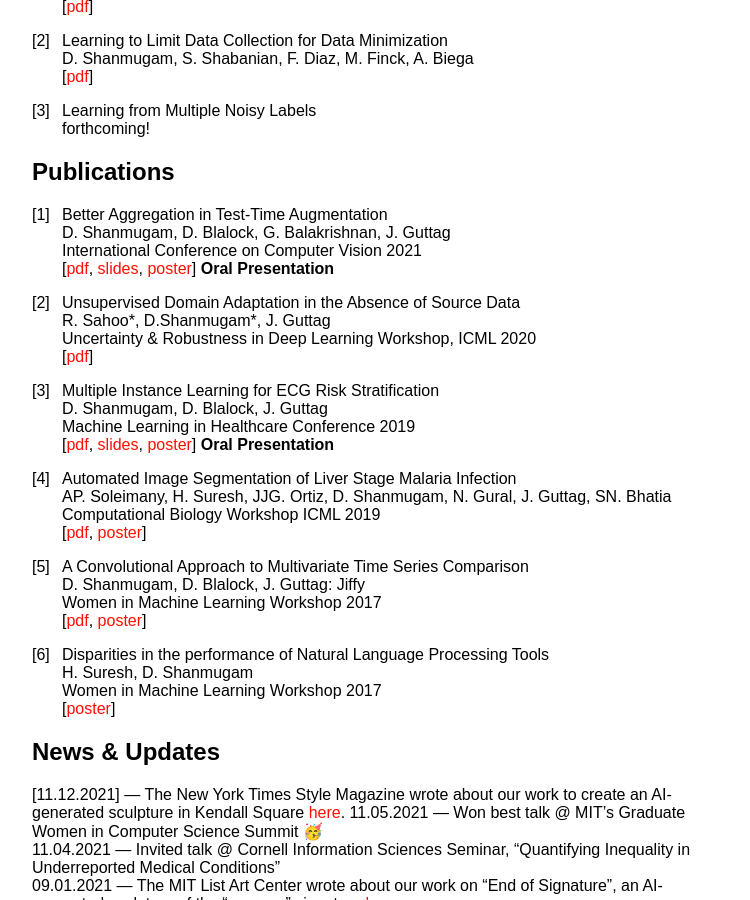
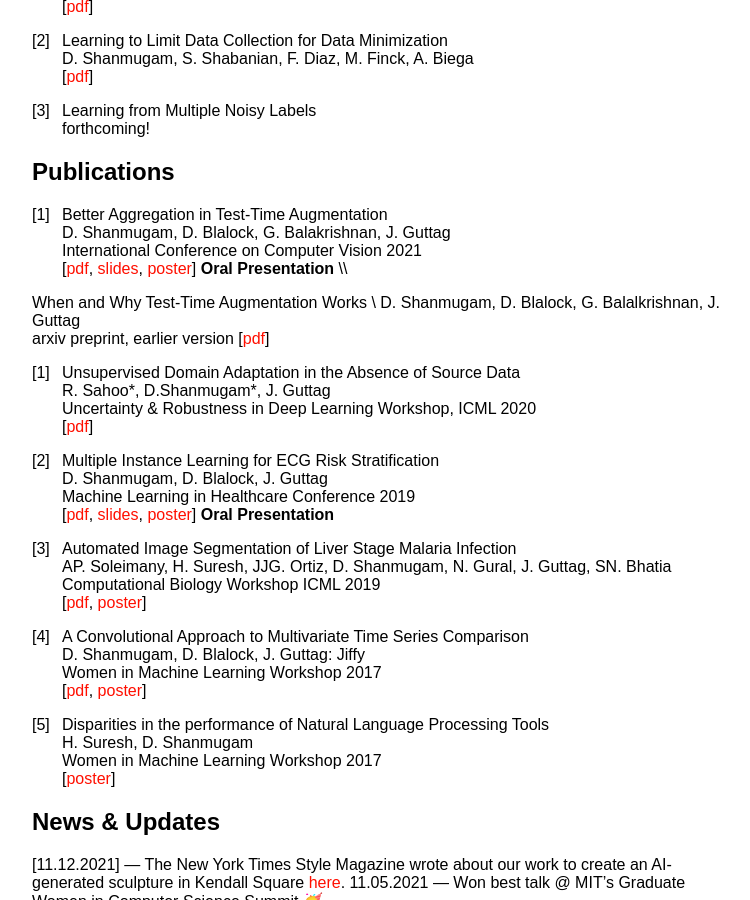
Before and after one commit to dmshanmugam/dmshanmugam.github.io, a Jekyll site: the page built from index.md, in a window 1280 px wide and 900 px high, scrolled down 619 px. Shown: the whole window, without its empty margins (258-1008 px from the left). Built offline with Jekyll 4.4.1, drawn with Linux system fonts in a browser that asks for light colours; our own code applies the rules of GitHub Pages for plain Markdown files.

Commit message:
Adding earlier version of TTA paper

```diff
--- a/index.md
+++ b/index.md
@@ -32,7 +32,14 @@ forthcoming!
 1. Better Aggregation in Test-Time Augmentation \\
 D. Shanmugam, D. Blalock, G. Balakrishnan, J. Guttag \\
 International Conference on Computer Vision 2021 \\
-[[pdf](pdfs/tta_iccv_2021.pdf), [slides](pdfs/tta_iccv_slides.pdf), [poster](pdfs/tta_iccv_poster.pdf)] **Oral Presentation**
+[[pdf](pdfs/tta_iccv_2021.pdf), [slides](pdfs/tta_iccv_slides.pdf), [poster](pdfs/tta_iccv_poster.pdf)] **Oral Presentation** \\\\
+
+When and  Why Test-Time Augmentation Works \\
+D.  Shanmugam, D. Blalock, G. Balalkrishnan, J. Guttag \\
+arxiv preprint, earlier version
+[[pdf](pdfs/when_and_why.pdf)]
+
+
 
 2. Unsupervised Domain Adaptation in the Absence of Source Data \\
 R. Sahoo\*, D.Shanmugam\*, J. Guttag \\
@@ -58,7 +65,6 @@ Women in Machine Learning Workshop 2017 \\
 H. Suresh, D. Shanmugam \\
 Women in Machine Learning Workshop 2017 \\
 [[poster](pdfs/wimlposter_2017.pdf)]
-
 
 <!-- ## Working papers
 
```
Also changed, not shown: 1 other file.
